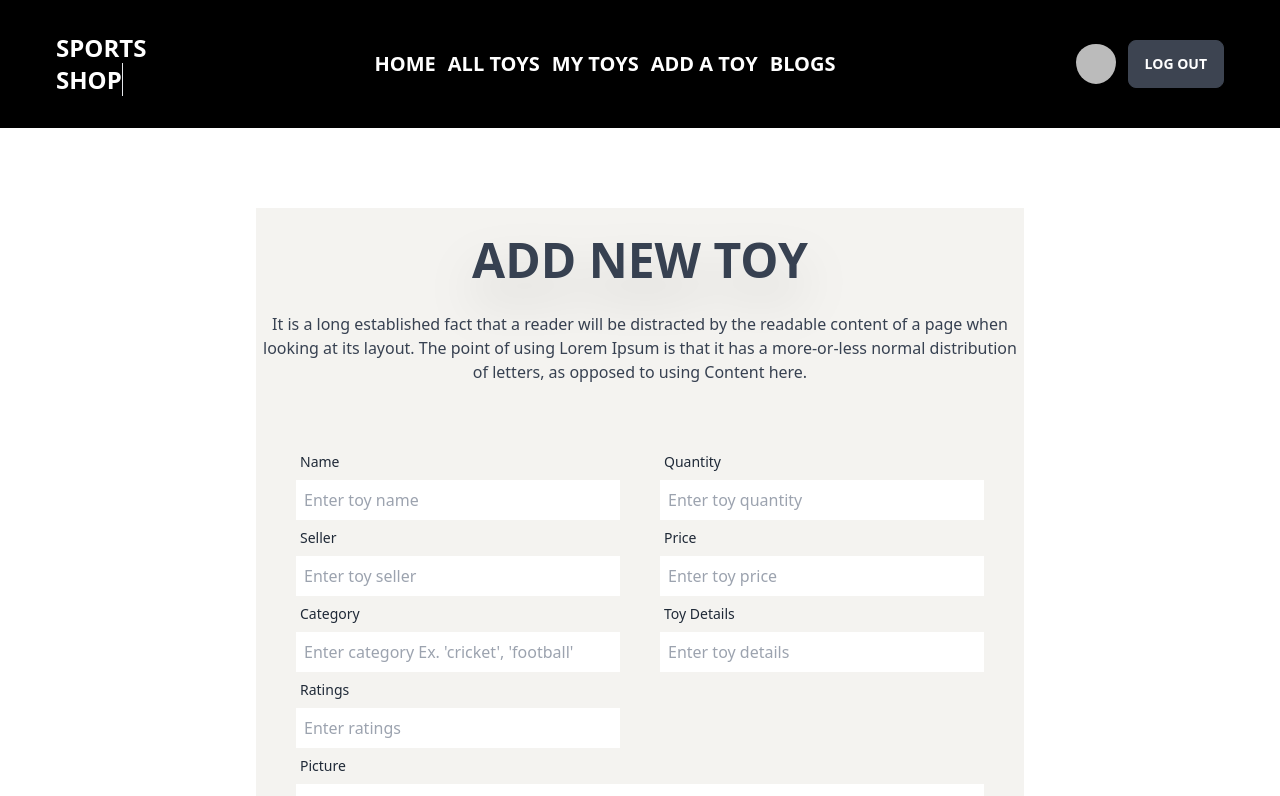
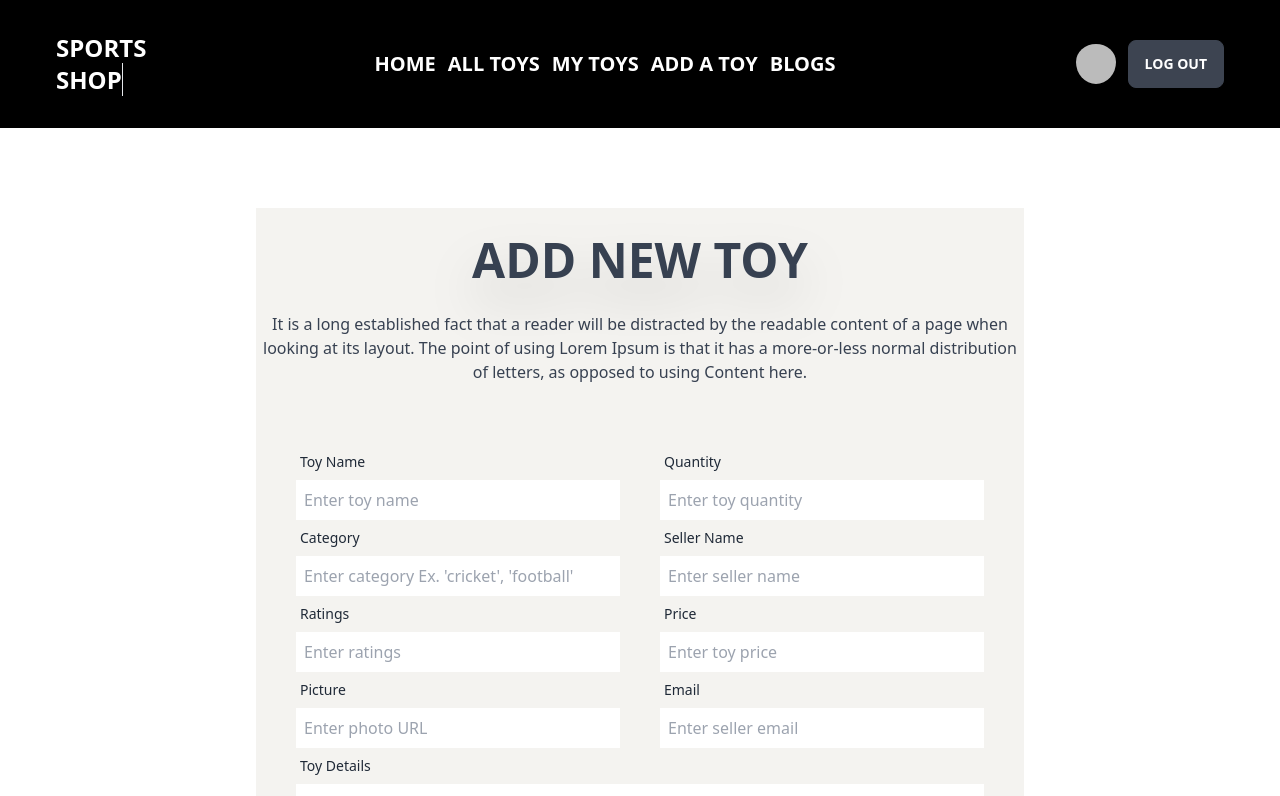
Before and after one commit to tobiborrahman/toy-marketplace-client, a React (Vite) app: page /addToys in a window 1280 px wide. Shown: the top 796 px of the page. Built offline with nearby package versions, Linux system fonts and the light colour scheme; no server answers; sample sign-in values are in the browser's storage.

Commit message:
view details button added

```diff
--- a/src/pages/AddToys/AddToys.jsx
+++ b/src/pages/AddToys/AddToys.jsx
@@ -10,22 +10,24 @@ const AddToys = () => {
 
 		const name = form.name.value;
 		const quantity = form.quantity.value;
-		const seller = form.seller.value;
+		const sellerName = form.sellerName.value;
 		const category = form.category.value;
 		const price = form.price.value;
 		const details = form.details.value;
 		const picture = form.picture.value;
 		const rating = form.rating.value;
+		const email = form.email.value;
 
 		const newToy = {
 			name,
 			quantity,
-			seller,
+			sellerName,
 			category,
 			price,
 			details,
 			picture,
 			rating,
+			email,
 		};
 
 		console.log(newToy);
@@ -139,7 +141,7 @@ const AddToys = () => {
 										<div className="">
 											<label className="label">
 												<span className="label-text">
-													Name
+													Toy Name
 												</span>
 											</label>
 											<input
@@ -149,19 +151,7 @@ const AddToys = () => {
 												className="w-full p-2"
 											/>
 										</div>
-										<div className="">
-											<label className="label">
-												<span className="label-text">
-													Seller
-												</span>
-											</label>
-											<input
-												type="text"
-												name="seller"
-												placeholder="Enter toy seller"
-												className="w-full p-2"
-											/>
-										</div>
+
 										<div className="">
 											<label className="label">
 												<span className="label-text">
@@ -188,6 +178,19 @@ const AddToys = () => {
 												className="w-full p-2"
 											/>
 										</div>
+										<div className="form-control">
+											<label className="label">
+												<span className="label-text">
+													Picture
+												</span>
+											</label>
+											<input
+												type="text"
+												name="picture"
+												placeholder="Enter photo URL"
+												className="p-2"
+											/>
+										</div>
 									</div>
 									<div className="md:w-2/4">
 										<div className="">
@@ -200,6 +203,19 @@ const AddToys = () => {
 												type="text"
 												name="quantity"
 												placeholder="Enter toy quantity"
+												className="w-full p-2"
+											/>
+										</div>
+										<div className="">
+											<label className="label">
+												<span className="label-text">
+													Seller Name
+												</span>
+											</label>
+											<input
+												type="text"
+												name="sellerName"
+												placeholder="Enter seller name"
 												className="w-full p-2"
 											/>
 										</div>
@@ -219,29 +235,30 @@ const AddToys = () => {
 										<div className="">
 											<label className="label">
 												<span className="label-text">
-													Toy Details
+													Email
 												</span>
 											</label>
 											<input
-												type="text"
-												name="details"
-												placeholder="Enter toy details"
+												type="email"
+												name="email"
+												placeholder="Enter seller email"
 												className="w-full p-2"
 											/>
 										</div>
 									</div>
 								</div>
-								<div className="form-control">
+
+								<div className="">
 									<label className="label">
 										<span className="label-text">
-											Picture
+											Toy Details
 										</span>
 									</label>
 									<input
 										type="text"
-										name="picture"
-										placeholder="Enter photo URL"
-										className="p-2"
+										name="details"
+										placeholder="Enter toy details"
+										className="w-full p-2"
 									/>
 								</div>
 								<div className="form-control mt-6">
--- a/src/pages/AllToys/AllToys.jsx
+++ b/src/pages/AllToys/AllToys.jsx
@@ -2,23 +2,20 @@ import React, { useLayoutEffect } from 'react';
 import { Link, useLoaderData } from 'react-router-dom';
 
 const AllToys = ({ toy }) => {
-	// const singleToy = useLoaderData();
-	const { _id, name, category, quantity } = toy;
+	console.log(toy);
+	const { _id, name, category, quantity, sellerName, price } = toy;
 
 	return (
 		<>
-			<div className="overflow-x-auto ">
+			<div className=" ">
 				<table className="table  w-full">
-					{/* head */}
-
 					<tbody className="border-b">
-						{/* row 1 */}
-						<tr>
-							<td>seller</td>
+						<tr className="flex justify-between items-center">
+							<td>{sellerName}</td>
 							<td>{name}</td>
 
 							<td>{category}</td>
-							<td>price</td>
+							<td>{price}</td>
 							<td>{quantity}</td>
 							<td>
 								<Link to={`/singleToy/${_id}`}>
--- a/src/pages/MyToys/MyToys.jsx
+++ b/src/pages/MyToys/MyToys.jsx
@@ -54,7 +54,7 @@ const MyToys = () => {
 	return (
 		<div>
 			<div>
-				<nav className="flex justify-between">
+				<nav className="flex justify-between px-5">
 					<th>Name</th>
 					<th>Job</th>
 					<th>Favorite Color</th>
--- a/src/pages/SingleToy/SingleToy.jsx
+++ b/src/pages/SingleToy/SingleToy.jsx
@@ -5,12 +5,35 @@ const SingleToy = () => {
 	const singleToy = useLoaderData();
 	console.log(singleToy);
 
-	const { _id, name, photo, category, quantity } = singleToy;
+	const {
+		_id,
+		name,
+		picture,
+		category,
+		sellerName,
+		email,
+		price,
+		rating,
+		details,
+		quantity,
+	} = singleToy;
 	return (
 		<div>
-			<h1>{name}</h1>
-			<p>{category}</p>
-			<p>{quantity}</p>
+			<div>
+				<div>
+					<img className="h-[500px] w-full" src={picture} alt="" />
+				</div>
+				<div className="text-center">
+					<h3 className="font-bold text-lg">{name}</h3>
+					<h3 className="font-bold text-lg">{category}</h3>
+					<h3 className="font-bold text-lg">{sellerName}</h3>
+					<h3 className="font-bold text-lg">{quantity}</h3>
+					<h3 className="font-bold text-lg">{price}</h3>
+					<h3 className="font-bold text-lg">{email}</h3>
+					<h3 className="font-bold text-lg">{rating}</h3>
+					<h3 className="font-bold text-lg">{details}</h3>
+				</div>
+			</div>
 		</div>
 	);
 };
--- a/src/pages/Toys/Toys.jsx
+++ b/src/pages/Toys/Toys.jsx
@@ -15,8 +15,8 @@ const Toys = () => {
 
 	return (
 		<div>
-			<div className="my-20">
-				<tbody className="flex justify-between py-7 bg-gray-200">
+			<div className="mb-20">
+				<tbody className="flex justify-between py-7 px-5 bg-gray-200">
 					<th>Seller</th>
 					<th>Toy Name</th>
 					<th>Sub Category</th>
```
